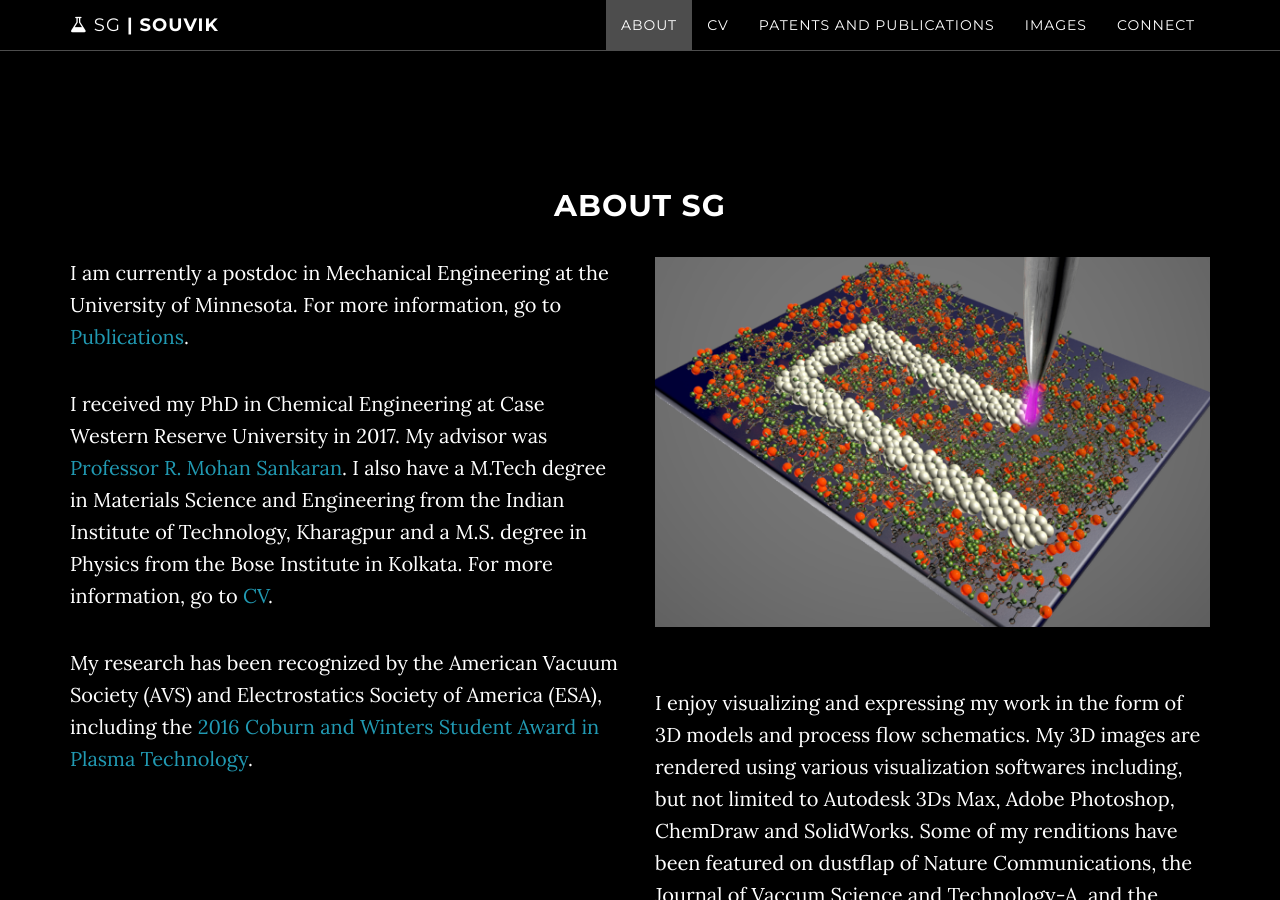
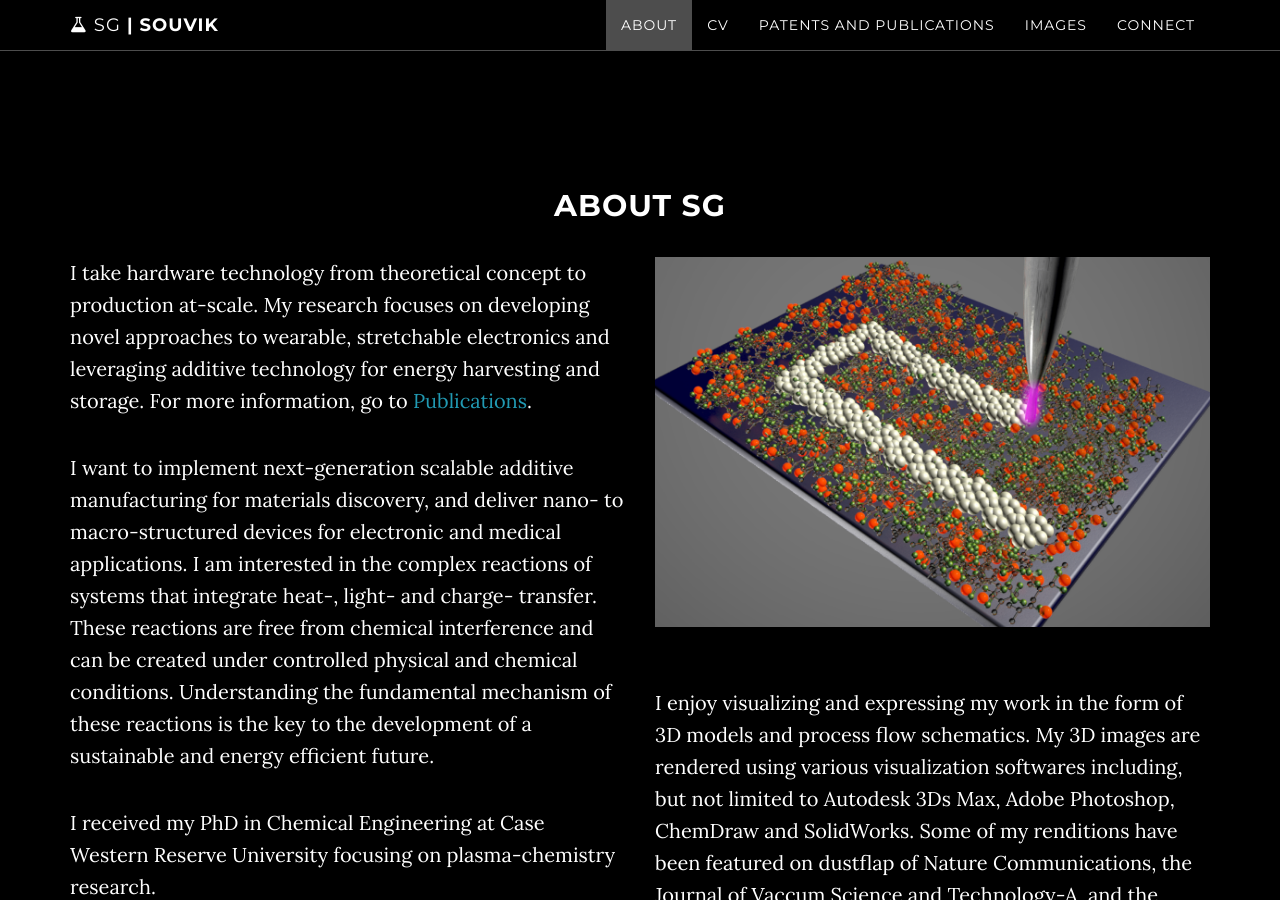
Before and after one commit to SouvikSG/souviksg.github.io, a Jekyll site: the page built from index.html, in a window 1280 px wide and 900 px high, scrolled down 911 px. Built offline with Jekyll 4.4.1, drawn with Linux system fonts in a browser that asks for light colours.

Commit message:
Update about.html

```diff
--- a/_includes/about.html
+++ b/_includes/about.html
@@ -8,15 +8,13 @@
             </div>
 
             <div class="col-lg-6">
- <p> I am currently a postdoc in Mechanical Engineering at the University of Minnesota. For more information, go to <a class="page-scroll" href="#publications">Publications</a>.</p>
-		    <p> I received my PhD in Chemical Engineering at Case Western Reserve University in 2017. My advisor was <a href="http://engineering.case.edu/profiles/rxs192">Professor R. Mohan Sankaran</a>. I also have a M.Tech degree in Materials Science and Engineering from the Indian Institute of Technology, Kharagpur and a M.S. degree in Physics from the Bose Institute in Kolkata. For more information, go to <a class="page-scroll" href="#cv">CV</a>.</p>
-		    <p>My research has been recognized by the American Vacuum Society (AVS) and Electrostatics Society of America (ESA), including the <a href="http://thedaily.case.edu/engineering-phd-student-wins-award-work-plasma-science-technology/">2016 Coburn and Winters Student Award in Plasma Technology</a>.</p>
-
-
+		    <p> I take hardware technology from theoretical concept to production at-scale. My research focuses on developing novel approaches to wearable, stretchable electronics and leveraging additive technology for energy harvesting and storage. For more information, go to <a class="page-scroll" href="#publications">Publications</a>.</p>
+		    <p> I want to implement next-generation scalable additive manufacturing for materials discovery, and deliver nano- to macro-structured devices for electronic and medical applications. I am interested in the complex reactions of systems that integrate heat-, light- and charge- transfer.  These reactions are free from chemical interference and can be created under controlled physical and chemical conditions.  Understanding the fundamental mechanism of these reactions is the key to the development of a sustainable and energy efficient future.</p>
+		    <p> I received my PhD in Chemical Engineering at Case Western Reserve University focusing on plasma-chemistry research.</p>
+		    <p>My research has been recognized by the American Vacuum Society (AVS) and Electrostatics Society of America (ESA), including the <a target="_blank" href="http://thedaily.case.edu/engineering-phd-student-wins-award-work-plasma-science-technology/">2016 Coburn and Winters Student Award in Plasma Technology</a>.</p>
 	    </div>
 
             <div class="col-lg-6">
-
 <img src="img/plasma_reduction.png" class="header_logo" alt="plasma_redu"></img>
 
 <br></br>
```
